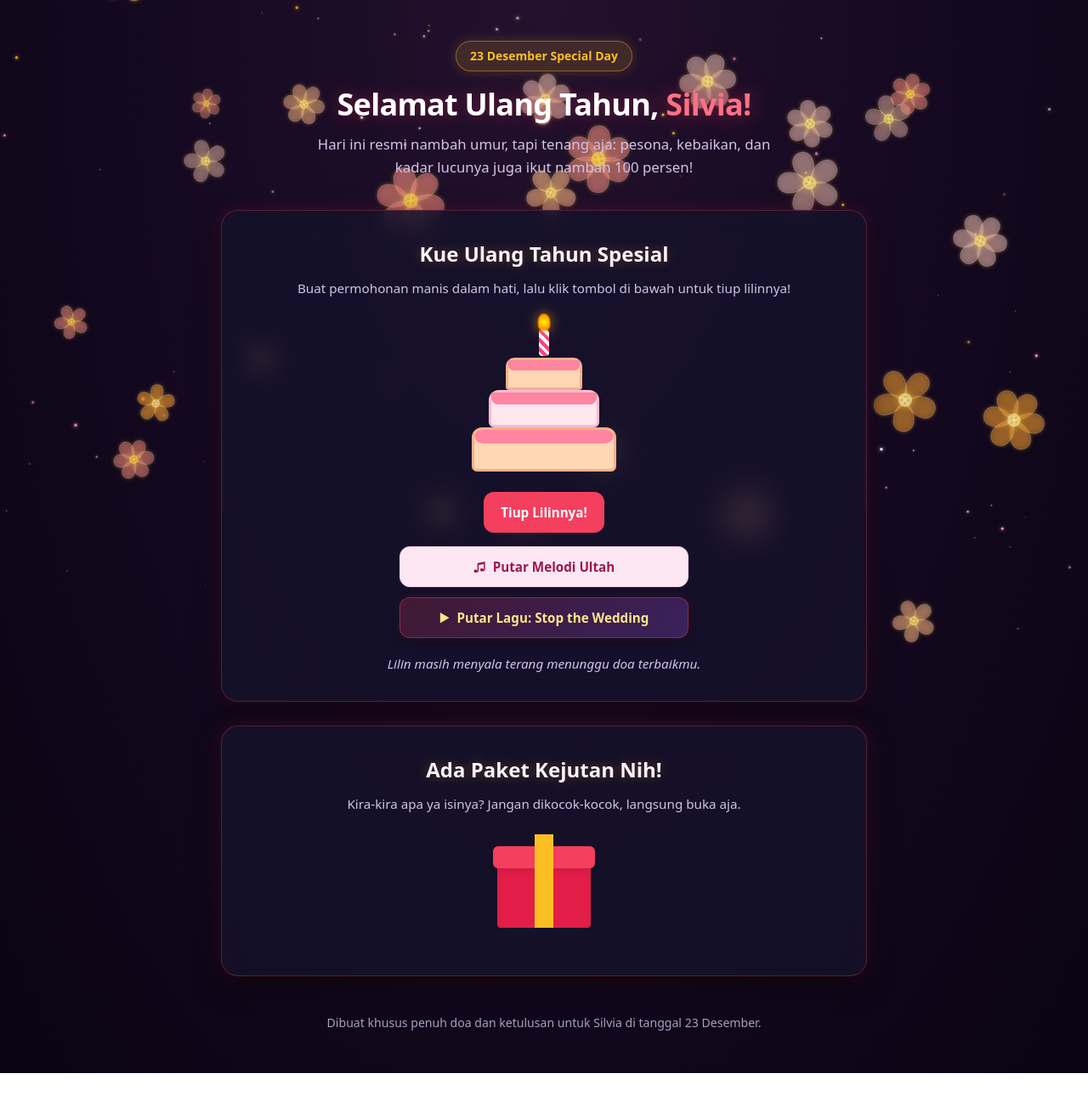
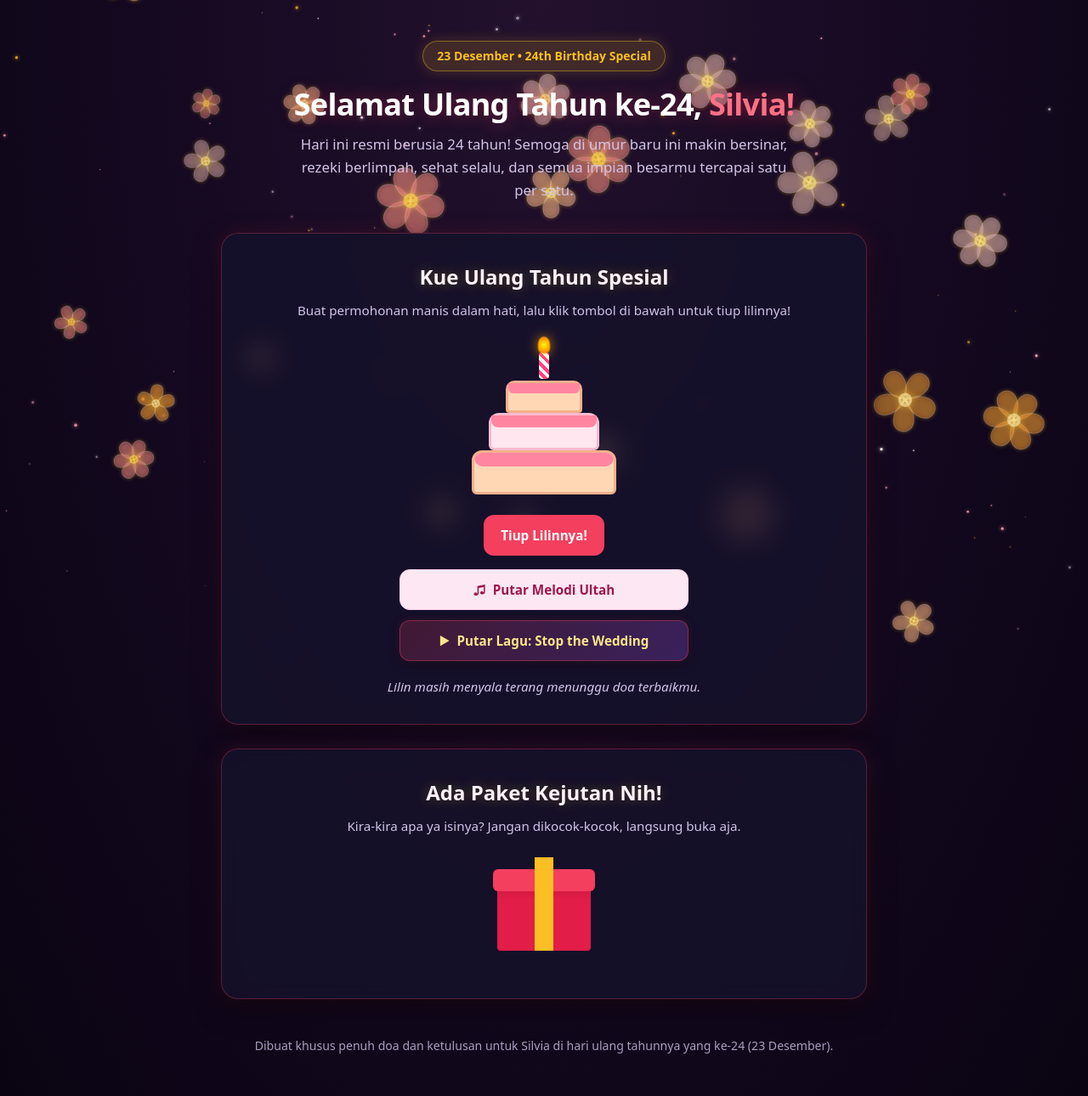
Before and after one commit to dikah4300/ultah-silvia-23-desember, a plain HTML site: page index.html in a window 1280 px wide. Shown: the whole page at 85% size. Before the commit the page ends 1263 px from the top, so only its background shows below. Drawn offline with Linux system fonts and the light colour scheme.

Commit message:
feat: perbarui ucapan dan title khusus ulang tahun ke-24 Silvia

```diff
--- a/index.html
+++ b/index.html
@@ -3,7 +3,7 @@
 <head>
   <meta charset="UTF-8">
   <meta name="viewport" content="width=device-width, initial-scale=1.0">
-  <title>Selamat Ulang Tahun Silvia! 23 Desember</title>
+  <title>Selamat Ulang Tahun ke-24 Silvia! 23 Desember</title>
   <link rel="stylesheet" href="style.css">
 </head>
 <body class="galaxy-body">
@@ -12,9 +12,9 @@
 
   <div class="page-wrapper">
     <header class="hero-header">
-      <div class="badge-date">23 Desember Special Day</div>
-      <h1 class="main-title">Selamat Ulang Tahun, <span class="highlight-name">Silvia!</span></h1>
-      <p class="subtitle">Hari ini resmi nambah umur, tapi tenang aja: pesona, kebaikan, dan kadar lucunya juga ikut nambah 100 persen!</p>
+      <div class="badge-date">23 Desember • 24th Birthday Special</div>
+      <h1 class="main-title">Selamat Ulang Tahun ke-24, <span class="highlight-name">Silvia!</span></h1>
+      <p class="subtitle">Hari ini resmi berusia 24 tahun! Semoga di umur baru ini makin bersinar, rezeki berlimpah, sehat selalu, dan semua impian besarmu tercapai satu per satu.</p>
     </header>
 
     <main class="main-content">
@@ -85,14 +85,14 @@
 
           <h3 class="secret-title">Surat Rahasia Buat Silvia:</h3>
           <p class="secret-text">
-            "Selamat tanggal 23 Desember! Doaku sederhana tapi tulus: semoga hari-harimu selalu dikelilingi tawa, makanan enak yang nggak bikin gendut, rezeki lancar tanpa drama, dan semoga segala hal baik yang kamu semogakan segera terwujud satu per satu. Jangan lupa senyum hari ini, karena senyummu itu menular banget!"
+            "Selamat ulang tahun yang ke-24 di tanggal 23 Desember! Doaku sederhana tapi tulus: semoga di umur 24 ini setiap harimu selalu dipenuhi kebahagiaan, langkahmu selalu dimudahkan, rezeki lancar tanpa drama, dan segala hal indah yang kamu semogakan lekas terwujud. Tetap jadi Silvia yang ceria dan hangat, karena senyummu itu menular banget!"
           </p>
         </div>
       </section>
     </main>
 
     <footer class="page-footer">
-      <p class="footer-note">Dibuat khusus penuh doa dan ketulusan untuk Silvia di tanggal 23 Desember.</p>
+      <p class="footer-note">Dibuat khusus penuh doa dan ketulusan untuk Silvia di hari ulang tahunnya yang ke-24 (23 Desember).</p>
     </footer>
   </div>
 
--- a/script.js
+++ b/script.js
@@ -256,7 +256,7 @@ document.addEventListener("DOMContentLoaded", () => {
   btnBlowCandle.addEventListener("click", () => {
     if (!isCandleBlown) {
       flame.classList.add("extinguished");
-      wishStatus.textContent = "Yay, lilinnya padam! Semoga semua permohonan baik Silvia di tanggal 23 Desember terkabul!";
+      wishStatus.textContent = "Yay, lilinnya padam! Semoga semua permohonan baik Silvia di usia ke-24 terkabul!";
       btnBlowCandle.querySelector(".btn-text").textContent = "Nyalakan Lilin Lagi";
       isCandleBlown = true;
       launchConfetti(90);
```
